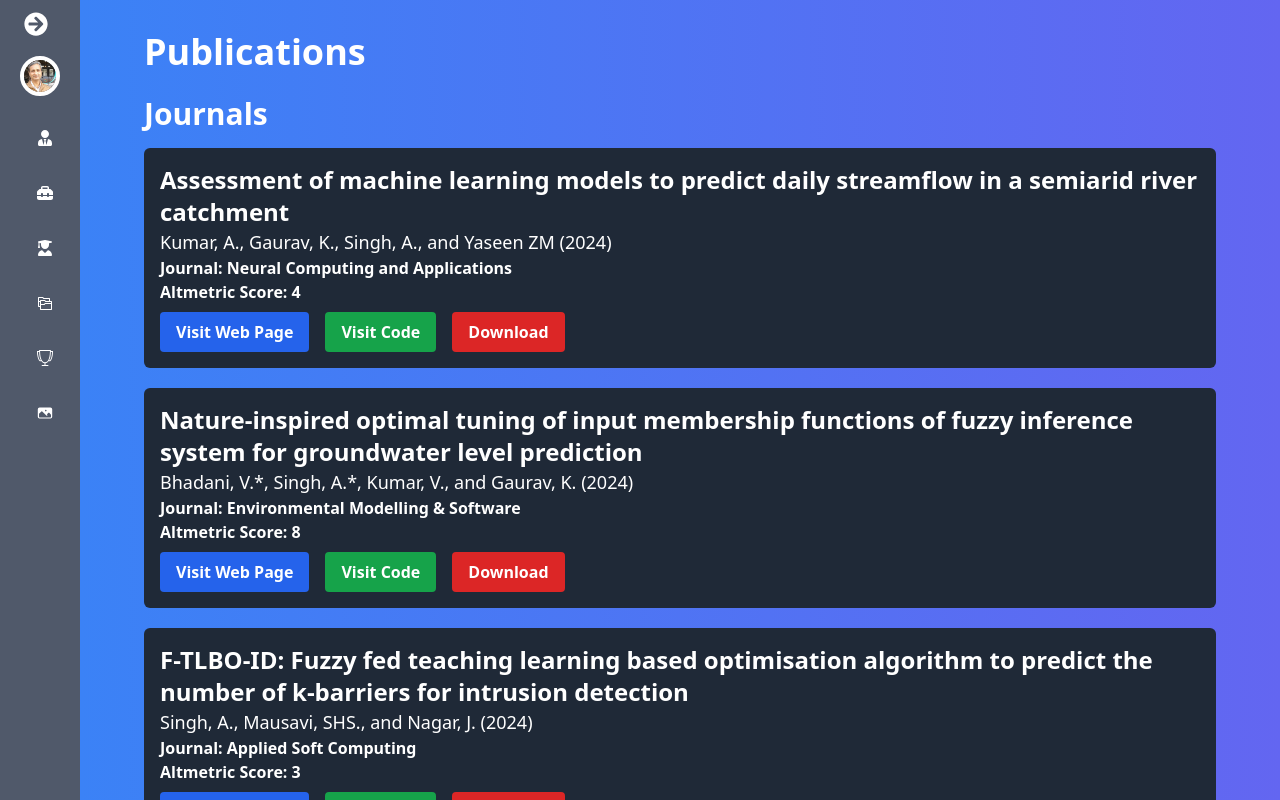
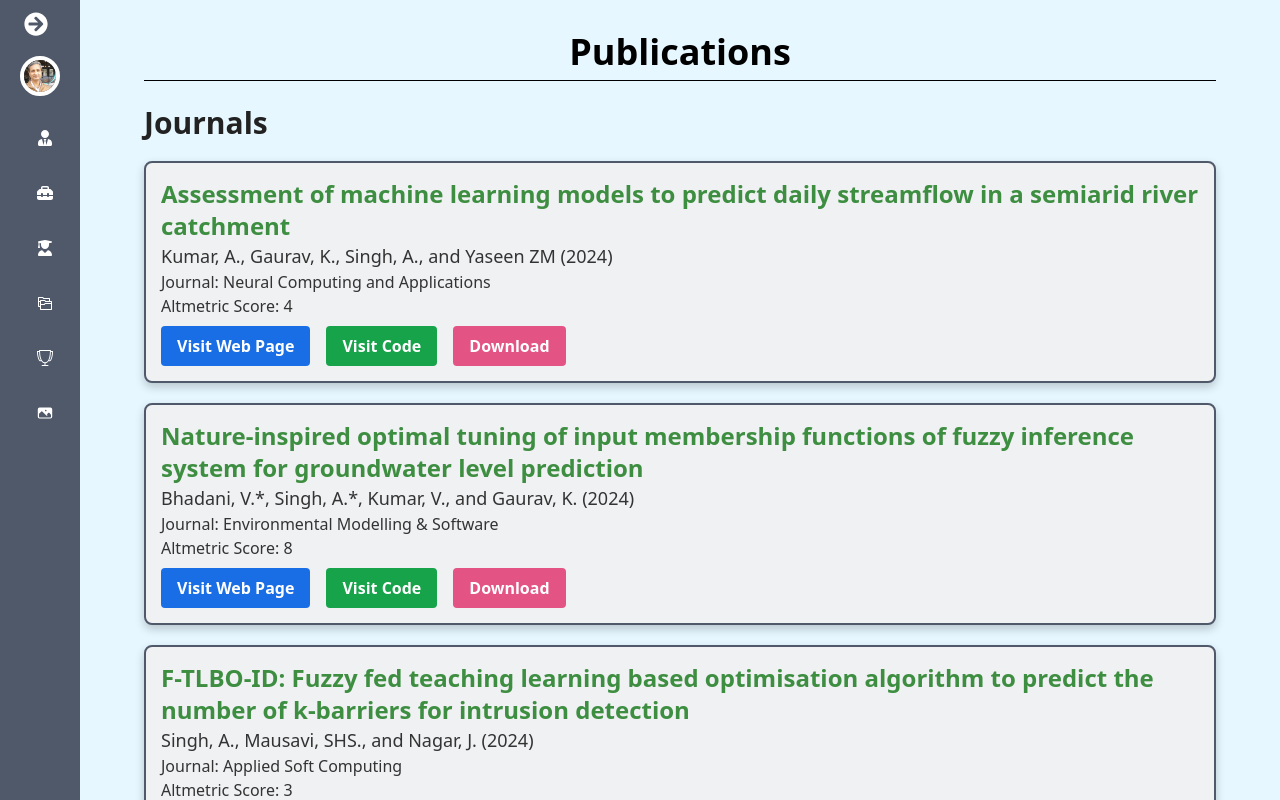
Before and after one commit to sachinsingh2020/rajeshmishraportfolio, a React (Create React App) app: page /publications in a window 1280 px wide. Built offline with nearby package versions, Linux system fonts and the light colour scheme.

Commit message:
med theme

```diff
--- a/src/Components/Education.jsx
+++ b/src/Components/Education.jsx
@@ -26,17 +26,41 @@ const Education = () => {
         }
     ];
 
+    const cardStyle = {
+        border: '2px solid #50596a',
+        borderRadius: '8px',
+        margin: '20px 0',
+        padding: '15px',
+        backgroundColor: '#eff1f3',
+        boxShadow: '0 4px 10px rgba(0,0,0,0.2)',
+        transition: '0.3s',
+    };
+
+    const instituteStyle = {
+        color: '#717171',
+        fontWeight: '500',
+    };
+
+    const dateStyle = {
+        color: '#A3A3A3',
+    };
+
+    const contentStyle = {
+        color: '#333',
+        fontWeight: '500',
+    };
+
     return (
-        <div className="w-full h-[100vh] overflow-auto py-8 px-4 md:px-16 bg-[#3b85ee]">
-            <h1 className="text-center text-white border-b border-white pb-2 text-3xl md:text-4xl font-bold mb-8">Education</h1>
+        <div className="w-full h-[100vh] overflow-auto py-8 px-4 md:px-16 bg-[#e2e9ff]">
+            <h1 className="text-center text-black border-b border-black pb-2 text-3xl md:text-4xl font-bold mb-8">Education</h1>
             {educationDetails.map((edu, index) => (
-                <div key={index} className="border-2 border-blue-500 rounded-lg p-4 md:p-5 mb-5 bg-gray-200 shadow-lg transition duration-300">
+                <div key={index} style={cardStyle} className="border-2 border-blue-500 rounded-lg p-4 md:p-5 mb-5 bg-[#e6f7ff] shadow-lg transition duration-300">
                     <div className="text-green-600 text-xl md:text-2xl font-bold">{edu.degree}</div>
-                    <div className="text-gray-800 text-base md:text-lg">{edu.institution}</div>
-                    <div className="text-gray-500 text-base md:text-lg">{edu.duration}</div>
-                    <div className="text-base md:text-lg text-gray-800 mt-2">Thesis Title: {edu.thesisTitle}</div>
-                    <div className="text-base md:text-lg text-gray-800">Thesis Supervisor: {edu.thesisSupervisor}</div>
-                    {edu.defenseDate && <div className="text-base md:text-lg text-gray-800">Defense Date: {edu.defenseDate}</div>}
+                    <div style={instituteStyle} className="text-gray-800 text-base md:text-lg uppercase font-medium">{edu.institution}</div>
+                    <div style={dateStyle} className="text-gray-500 text-base md:text-lg">{edu.duration}</div>
+                    <div style={contentStyle} className="text-base md:text-lg text-gray-800 mt-2">Thesis Title: {edu.thesisTitle}</div>
+                    <div style={contentStyle} className="text-base md:text-lg text-gray-800">Thesis Supervisor: {edu.thesisSupervisor}</div>
+                    {edu.defenseDate && <div style={contentStyle} className="text-base md:text-lg text-gray-800">Defense Date: {edu.defenseDate}</div>}
                 </div>
             ))}
         </div>
--- a/src/Components/Experience.jsx
+++ b/src/Components/Experience.jsx
@@ -81,11 +81,11 @@ const Experience = () => {
     ];
 
     const cardStyle = {
-        border: '2px solid #4A90E2',
+        border: '2px solid #50596a',
         borderRadius: '8px',
         margin: '20px 0',
         padding: '15px',
-        backgroundColor: '#E6F7FF',
+        backgroundColor: '#eff1f3',
         boxShadow: '0 4px 10px rgba(0,0,0,0.2)',
         transition: '0.3s',
     };
@@ -101,12 +101,13 @@ const Experience = () => {
 
     const contentStyle = {
         color: '#333',
+        fontWeight: '500',
     };
 
     return (
-        <div className="min-h-screen w-full  h-[100vh] overflow-auto bg-[#3b85ee] px-4 py-6 sm:px-6 md:px-8 lg:px-16">
+        <div className="min-h-screen w-full  h-[100vh] overflow-auto bg-[#e2e9ff] px-4 py-6 sm:px-6 md:px-8 lg:px-16">
             <div className="font-sans">
-                <h1 className="mb-8 border-b border-white pb-2 text-center text-2xl font-bold text-white sm:text-3xl md:text-4xl">
+                <h1 className="mb-8 border-b border-black pb-2 text-center text-2xl font-bold text-black sm:text-3xl md:text-4xl">
                     Work Experience
                 </h1>
 
@@ -127,22 +128,22 @@ const Experience = () => {
                     </div>
                 ))}
 
-                <h1 className="mb-8 mt-12 border-b border-white pb-2 text-center text-2xl font-bold text-white sm:text-3xl md:text-4xl">
+                <h1 className="mb-8 mt-12 border-b border-black pb-2 text-center text-2xl font-bold text-black sm:text-3xl md:text-4xl">
                     Miscellaneous Experience
                 </h1>
 
-                <div className="mb-5 rounded-lg border-2 border-blue-500 bg-[#E6F7FF] p-3 shadow-lg transition duration-300 sm:p-4 md:p-5">
-                    <h2 className="text-lg font-bold text-green-600 sm:text-xl md:text-2xl">Professional Affiliations</h2>
-                    <ul className="ml-4 list-decimal text-sm sm:text-base md:text-lg">
+                <div style={cardStyle} className="mb-4 rounded-lg border border-gray-300 p-3 shadow-md transition duration-300 sm:p-4">
+                    <h2 style={titleStyle} className="text-lg font-bold text-green-600 sm:text-xl md:text-2xl">Professional Affiliations</h2>
+                    <ul style={contentStyle} className="ml-4 list-decimal text-sm sm:text-base md:text-lg">
                         {affiliations.map((affiliation, index) => (
                             <li key={index} className="text-gray-800">{affiliation}</li>
                         ))}
                     </ul>
                 </div>
 
-                <div className="mb-5 rounded-lg border-2 border-blue-500 bg-[#E6F7FF] p-3 shadow-lg transition duration-300 sm:p-4 md:p-5">
+                <div style={cardStyle} className="mb-5 rounded-lg border-2 border-blue-500 bg-[#E6F7FF] p-3 shadow-lg transition duration-300 sm:p-4 md:p-5">
                     <h2 className="text-lg font-bold text-green-600 sm:text-xl md:text-2xl">Reviewer</h2>
-                    <ul className="ml-4 text-sm sm:text-base md:text-lg">
+                    <ul style={contentStyle} className="ml-4 text-sm sm:text-base md:text-lg">
                         {reviewers.map((reviewer, index) => (
                             <li key={index} className="text-gray-800">• {reviewer}</li>
                         ))}
--- a/src/Components/Publications.jsx
+++ b/src/Components/Publications.jsx
@@ -264,26 +264,55 @@ const publicationsData = [
     },
 ];
 
+const cardStyle = {
+    border: '2px solid #50596a',
+    borderRadius: '8px',
+    margin: '20px 0',
+    padding: '15px',
+    backgroundColor: '#eff1f3',
+    boxShadow: '0 4px 10px rgba(0,0,0,0.2)',
+    transition: '0.3s',
+};
+
+const titleStyle = {
+    color: '#3E8E41',
+    fontWeight: 'bold',
+};
+
+const instituteStyle = {
+    color: '#717171',
+    fontWeight: '500',
+};
+
+const dateStyle = {
+    color: '#A3A3A3',
+};
+
+const contentStyle = {
+    color: '#333',
+    fontWeight: '500',
+};
+
 const Publications = () => {
     return (
-        <div className="h-[100vh] overflow-auto py-8 px-4 md:px-16 bg-gradient-to-r from-blue-500 to-indigo-500 text-white">
-            <h1 className="text-3xl md:text-4xl font-bold mb-6">Publications</h1>
-            <h2 className="text-2xl md:text-3xl font-semibold mb-4">Journals</h2>
+        <div className="h-[100vh] bg-[#e6f7ff] overflow-auto py-8 px-4 md:px-16  text-white">
+            <h1 className="text-3xl md:text-4xl font-bold mb-6 text-center text-black border-b border-black pb-2">Publications</h1>
+            <h2 className="text-2xl md:text-3xl font-semibold mb-4 text-[#222222]">Journals</h2>
             {publicationsData
                 .filter((pub) => pub.type !== "Pre-print")
                 .map((pub, index) => (
-                    <div key={index} className="mb-5 bg-gray-800 p-4 rounded-md">
-                        <h3 className="text-xl md:text-2xl font-bold">{pub.title}</h3>
-                        <p className="text-base md:text-lg">{pub.authors} ({pub.year})</p>
-                        <p className="font-semibold">Journal: {pub.journal}</p>
-                        <p className="font-semibold">Altmetric Score: {pub.altmetric}</p>
+                    <div key={index} style={cardStyle} className="mb-5 bg-[#a0add0] p-4 rounded-md">
+                        <h3 style={titleStyle} className="text-xl md:text-2xl font-bold ">{pub.title}</h3>
+                        <p style={contentStyle} className="text-base md:text-lg">{pub.authors} ({pub.year})</p>
+                        <p style={contentStyle} className="font-semibold">Journal: {pub.journal}</p>
+                        <p style={contentStyle} className="font-semibold">Altmetric Score: {pub.altmetric}</p>
                         <div className="flex flex-col md:flex-row space-y-2 md:space-y-0 md:space-x-4 mt-2">
                             {pub.webLink && (
                                 <a
                                     href={pub.webLink}
                                     target="_blank"
                                     rel="noopener noreferrer"
-                                    className="bg-blue-600 hover:bg-blue-700 text-white font-bold py-2 px-4 rounded text-center"
+                                    className="bg-[#196ee6] hover:bg-blue-700 text-white font-bold py-2 px-4 rounded text-center"
                                 >
                                     Visit Web Page
                                 </a>
@@ -302,7 +331,7 @@ const Publications = () => {
                                 href={pub.link}
                                 target="_blank"
                                 rel="noopener noreferrer"
-                                className="bg-red-600 hover:bg-red-700 text-white font-bold py-2 px-4 rounded text-center"
+                                className="bg-[#e35484] hover:bg-red-700 text-white font-bold py-2 px-4 rounded text-center"
                             >
                                 Download
                             </a>
--- a/src/Components/SideBarMenu.jsx
+++ b/src/Components/SideBarMenu.jsx
@@ -103,7 +103,7 @@ const SideBarMenu = ({ onCollapse }) => {
                             '&.active': {
                                 backgroundColor: 'red',
                                 color: '#fff',
-                                borderLeft: '5px solid #ab40ff',
+                                borderLeft: '5px solid green',
                             },
                             '@media (max-width: 640px)': {
                                 marginTop: '3px',
```
Also changed, not shown: src/Components/AboutMe.jsx (+7 -7 lines), src/Components/Achievements.jsx (+15 -15 lines).
